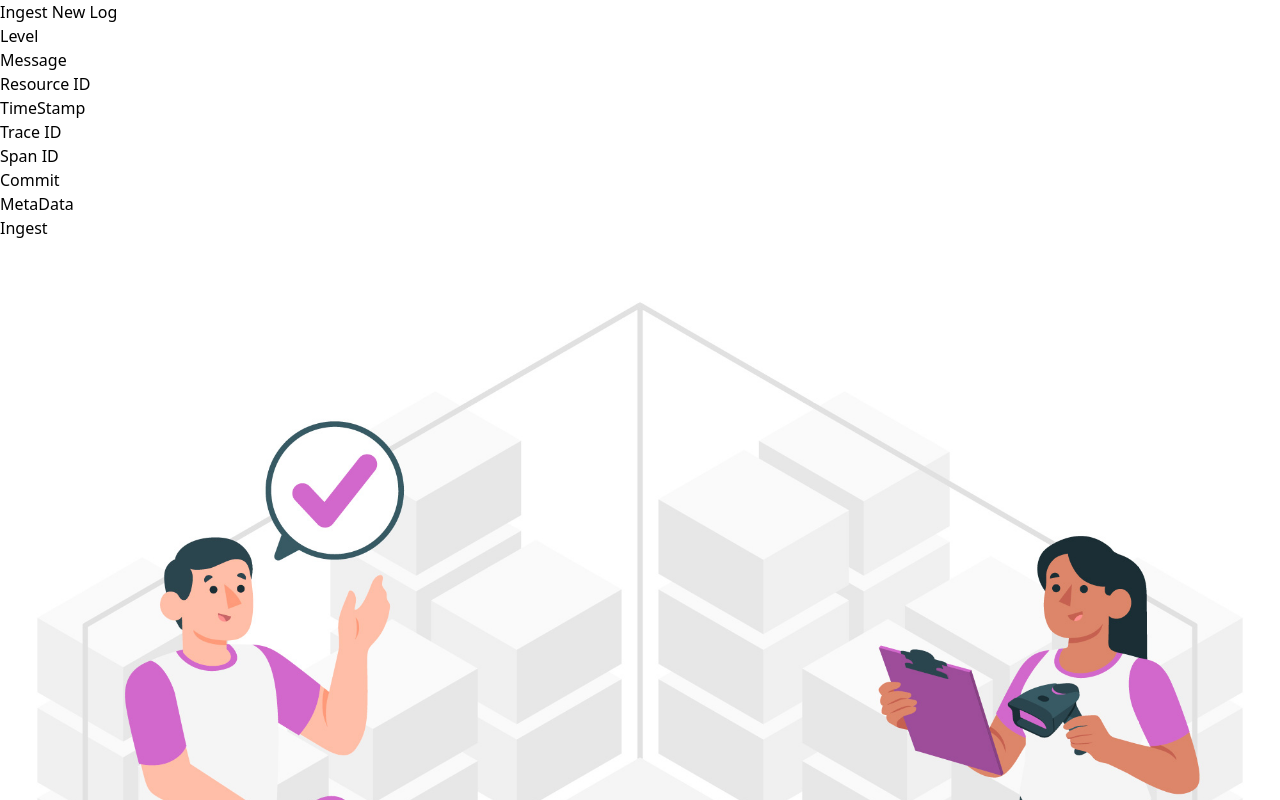
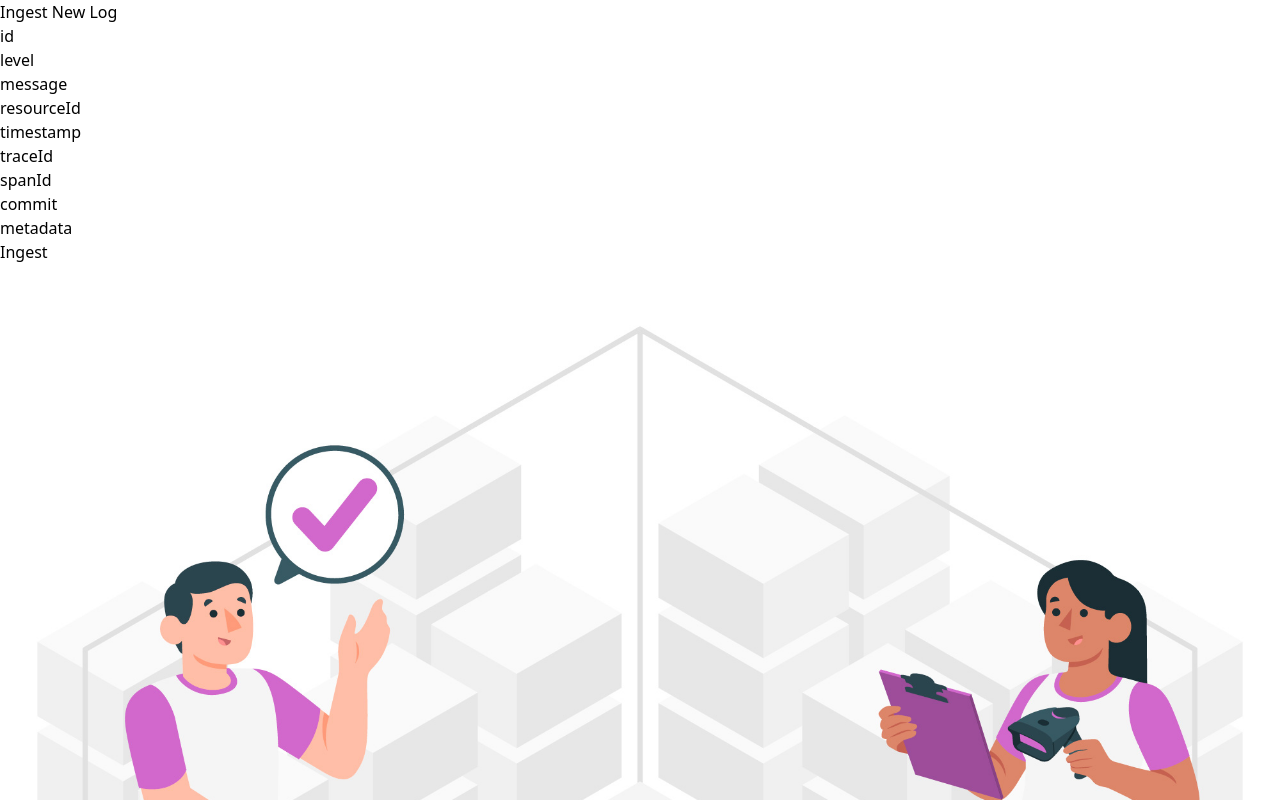
Before and after one commit to adityavag/Log-Central, a React (Vite) app in the folder client/: page / in a window 1280 px wide. Shown: the top 800 px of the page. Built offline with nearby package versions, Linux system fonts and the light colour scheme.

Commit message:
post request integration done , wokring

```diff
--- a/client/src/pages/Ingestor.jsx
+++ b/client/src/pages/Ingestor.jsx
@@ -1,51 +1,49 @@
-import React, { useState } from 'react'
+import React, { useState } from 'react';
 import axios from 'axios';
 import ingest from '../assets/images/ingest.jpg';
 
 export default function Ingestor() {
-
   const [formData, setFormData] = useState({
+    id: '',
     level: '',
     message: '',
     resourceId: '',
-    timestamp: '',
+    timestamp: '', // Make sure to handle date/time properly
     traceId: '',
     spanId: '',
     commit: '',
     metadata: ''
   });
 
-  const insertCurrentTime = () => {
-    const currentTime = new Date().toISOString;
-    setFormData((prevData) => ({ ...prevData, timestamp: currentTime }));
-  }
   const handleInputChange = (e) => {
-    console.log(e.target.name + " : " + e.target.value)
+    const { name, value } = e.target;
     setFormData((prevData) => ({
-      ...prevData, [e.target.name]: [e.target.value]
+      ...prevData,
+      [name]: value // Use value directly (not wrapped in [])
     }));
-  }
-  const handleSubmit = (e) => {
+  };
+
+  const handleSubmit = async (e) => {
     e.preventDefault();
-    console.log(formData)
+    console.log(formData);
     try {
-      console.log(formData);
-      setFormData(
-        {
-          level: '',
-          message: '',
-          resourceId: '',
-          timestamp: '',
-          traceId: '',
-          spanId: '',
-          commit: '',
-          metadata: ''
-        });
-      console.log('Ingested')
+      await axios.post('http://localhost:3000/logs', formData);
+      setFormData({
+        id: '', // Add id if needed
+        level: '',
+        message: '',
+        resourceId: '',
+        timestamp: '',
+        traceId: '',
+        spanId: '',
+        commit: '',
+        metadata: ''
+      });
+      console.log('Ingested');
     } catch (error) {
       console.log('Error Ingesting Log :', error);
     }
-  }
+  };
 
   return (
     <div className='p-12 grid grid-cols-2 max-md:grid-cols-1 max-md:space-y-5 max-sm:grid-cols-1 max-lg:grid-cols-1'>
@@ -54,95 +52,20 @@ export default function Ingestor() {
         <form className='' onSubmit={handleSubmit}>
           <span className='text-2xl font-semibold'>Ingest New Log</span>
           <div className='' id='form'>
-            {/* Label */}
-            <div>
-              <label className='block mb-1 font-bold text-gray-700' htmlFor='level'>Level</label>
-              <input className='w-full p-1 leading-tight text-gray-700 border rounded focus:outline-none focus:shadow-outline'
-                id="level"
-                type='text'
-                name='level'
-                value={formData.level}
-                onChange={handleInputChange}
-              />
-            </div>
-            {/* Message */}
-            <div>
-              <label className='block mb-1 font-bold text-gray-700' htmlFor='message'>Message</label>
-              <input className='w-full p-1 leading-tight text-gray-700 border rounded focus:outline-none focus:shadow-outline'
-                id="message"
-                type='text'
-                name='message'
-                value={formData.message}
-                onChange={handleInputChange}
-              />
-            </div>
-            {/* Resource ID */}
-            <div>
-              <label className='block mb-1 font-bold text-gray-700' htmlFor='resourceId'>Resource ID</label>
-              <input className='w-full p-1 leading-tight text-gray-700 border rounded focus:outline-none focus:shadow-outline'
-                id="resourceId"
-                type='text'
-                name='resourceId'
-                value={formData.resourceId}
-                onChange={handleInputChange}
-              />
-            </div>
-            {/* TimeStamp */}
-            <div>
-              <label className='block mb-1 font-bold text-gray-700' htmlFor='timestamp'>TimeStamp</label>
-              <input className='w-full p-1 leading-tight text-gray-700 border rounded focus:outline-none focus:shadow-outline'
-                id="timestamp"
-                type='text'
-                name='timestamp'
-                value={formData.timestamp}
-                onChange={handleInputChange}
-              />
-            </div>
-            {/* Trace ID */}
-            <div>
-              <label className='block mb-1 font-bold text-gray-700' htmlFor='traceId'>Trace ID</label>
-              <input className='w-full p-1 leading-tight text-gray-700 border rounded focus:outline-none focus:shadow-outline'
-                id="traceId"
-                type='text'
-                name='traceId'
-                value={formData.traceId}
-                onChange={handleInputChange}
-              />
-            </div>
-            {/* Spand ID */}
-            <div>
-              <label className='block mb-1 font-bold text-gray-700' htmlFor='spanId'>Span ID</label>
-              <input className='w-full p-1 leading-tight text-gray-700 border rounded focus:outline-none focus:shadow-outline'
-                id="spanId"
-                type='text'
-                name='spanId'
-                value={formData.spanId}
-                onChange={handleInputChange}
-              />
-            </div>
-            {/* Commit */}
-            <div>
-              <label className='block mb-1 font-bold text-gray-700' htmlFor='commit'>Commit</label>
-              <input className='w-full p-1 leading-tight text-gray-700 border rounded focus:outline-none focus:shadow-outline'
-                id="commit"
-                type='text'
-                name='commit'
-                value={formData.commit}
-                onChange={handleInputChange}
-
-              />
-            </div>
-            {/* Metadata */}
-            <div>
-              <label className='block mb-1 font-bold text-gray-700' htmlFor='metadata'>MetaData</label>
-              <input className='w-full p-1 leading-tight text-gray-700 border rounded focus:outline-none focus:shadow-outline'
-                id="metadata"
-                type='text'
-                name='metadata'
-                value={formData.metadata}
-                onChange={handleInputChange}
-              />
-            </div>
+            {/* Level, Message, Resource ID, Timestamp, Trace ID, Span ID, Commit, Metadata */}
+            {Object.keys(formData).map((key) => (
+              <div key={key}>
+                <label className='block mb-1 font-bold text-gray-700' htmlFor={key}>{key}</label>
+                <input
+                  className='w-full p-1 leading-tight text-gray-700 border rounded focus:outline-none focus:shadow-outline'
+                  id={key}
+                  type='text'
+                  name={key}
+                  value={formData[key]}
+                  onChange={handleInputChange}
+                />
+              </div>
+            ))}
           </div>
           <button
             type='submit'
@@ -153,7 +76,7 @@ export default function Ingestor() {
         </form>
       </div>
       {/* Image */}
-      <div><img src={ingest} className='animate-up-down max-md:mt-16 max-sm:mt--16' /></div>
+      <div><img src={ingest} className='animate-up-down max-md:mt-16 max-sm:mt--16' alt='Ingest' /></div>
     </div>
-  )
+  );
 }
```
